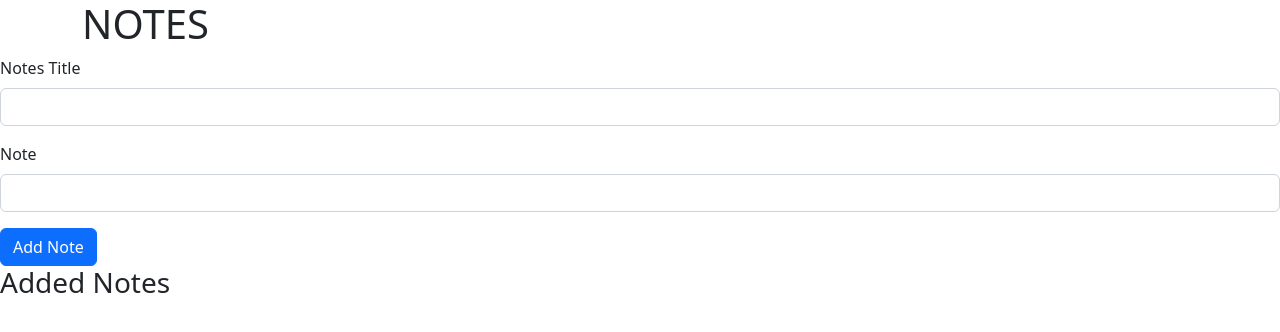
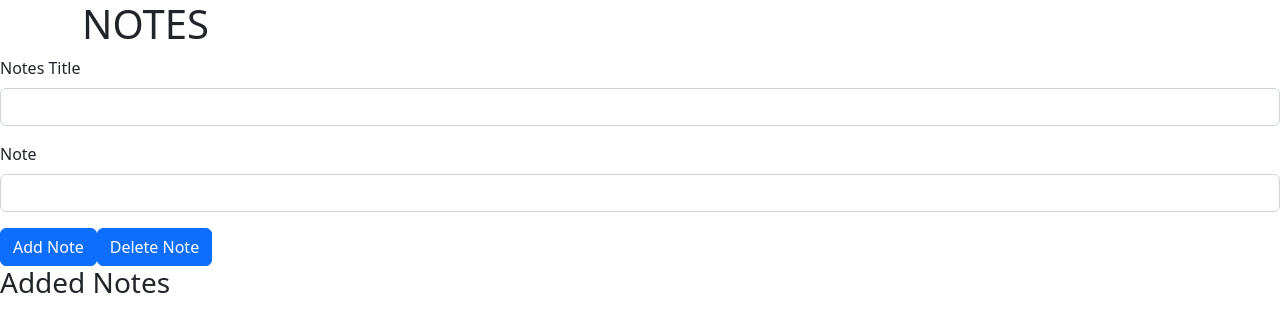
Before and after one commit to mthavaf/Notes-Angular, an Angular app: page / in a window 1280 px wide. Shown: the top 332 px of the page. Built offline with nearby package versions, Linux system fonts and the light colour scheme.

Commit message:
initial commit

```diff
--- a/src/app/add-notes/add-notes.component.html
+++ b/src/app/add-notes/add-notes.component.html
@@ -8,4 +8,5 @@
       <input type="text" [(ngModel)]="noteContent" class="form-control" name="title" id="title" aria-describedby="emailHelp">
     </div>
     <button type="submit" class="btn btn-primary">Add Note</button>
+    <button type="button" (click)="onDelete()" class="btn btn-primary" >Delete Note</button>
   </form>
--- a/src/app/add-notes/add-notes.component.ts
+++ b/src/app/add-notes/add-notes.component.ts
@@ -9,7 +9,9 @@ import { Note } from '../Note';
 export class AddNotesComponent implements OnInit {
   notesTitle!: String;
   noteContent!: String;
-  @Output() noteAdd: EventEmitter<Note> = new EventEmitter();
+  @Output() whenNoteAddedCallThis: EventEmitter<Note> = new EventEmitter();
+  @Output() whenNoteDeleteCallThis: EventEmitter<Note> = new EventEmitter();
+
   constructor() { }
 
   ngOnInit(): void {
@@ -19,7 +21,16 @@ export class AddNotesComponent implements OnInit {
       notesTitle: this.notesTitle,
       noteContent: this.noteContent,
     }
-    this.noteAdd.emit(note);
+    this.whenNoteAddedCallThis.emit(note);
+
+    }
+    onDelete(){
+      const note = {
+        notesTitle: this.notesTitle,
+        noteContent: this.noteContent,
+      }
+    this.whenNoteDeleteCallThis.emit(note);
+
   }
 
 }
--- a/src/app/notes/notes.component.html
+++ b/src/app/notes/notes.component.html
@@ -1,4 +1,4 @@
-<app-add-notes (noteAdd)="addNote($event)"></app-add-notes>
+<app-add-notes (whenNoteAddedCallThis)="addNote($event)" (whenNoteDeletedCallThis)="deleteNote($event)"></app-add-notes>
 <h3>Added Notes</h3>
 <div *ngFor="let i of notes">
     <app-dis-notes [i]="i"></app-dis-notes>
--- a/src/app/notes/notes.component.ts
+++ b/src/app/notes/notes.component.ts
@@ -28,5 +28,11 @@ export class NotesComponent implements OnInit {
     localStorage.setItem("notes",JSON.stringify(this.notes));
 
   }
+  deleteNote(note:Note){
+    alert("noteToBeDeleted"+JSON.stringify(note));
+    localStorage.setItem("notes",JSON.stringify(this.notes));
+
+  }
+
 
 }
```
